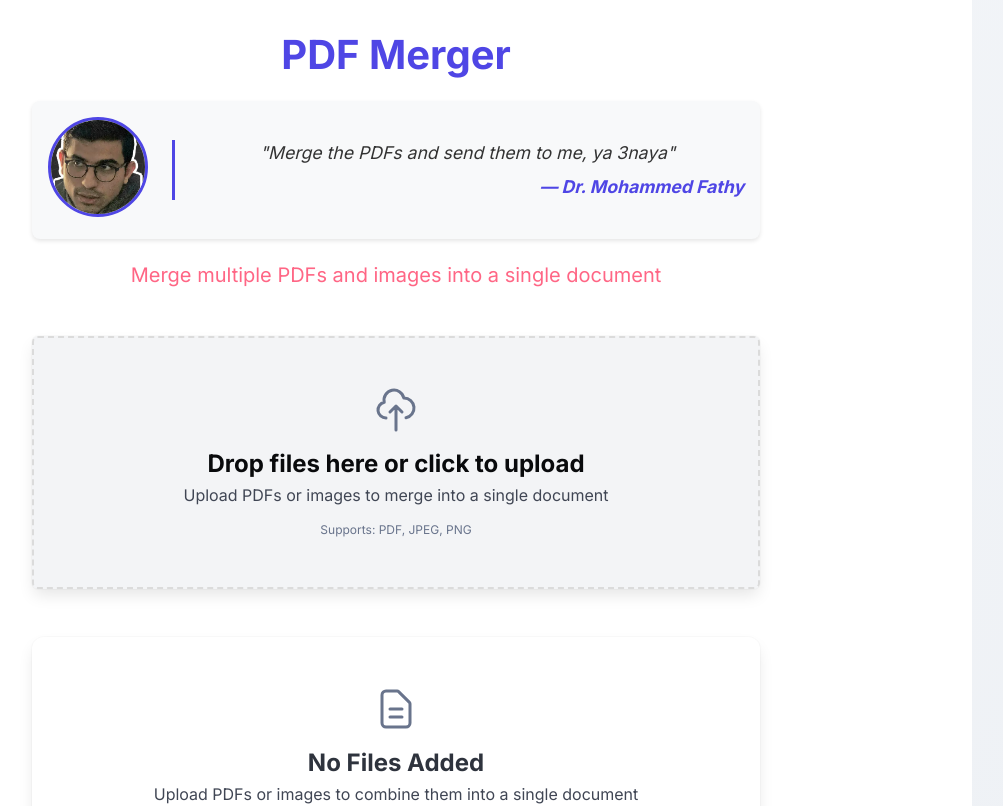
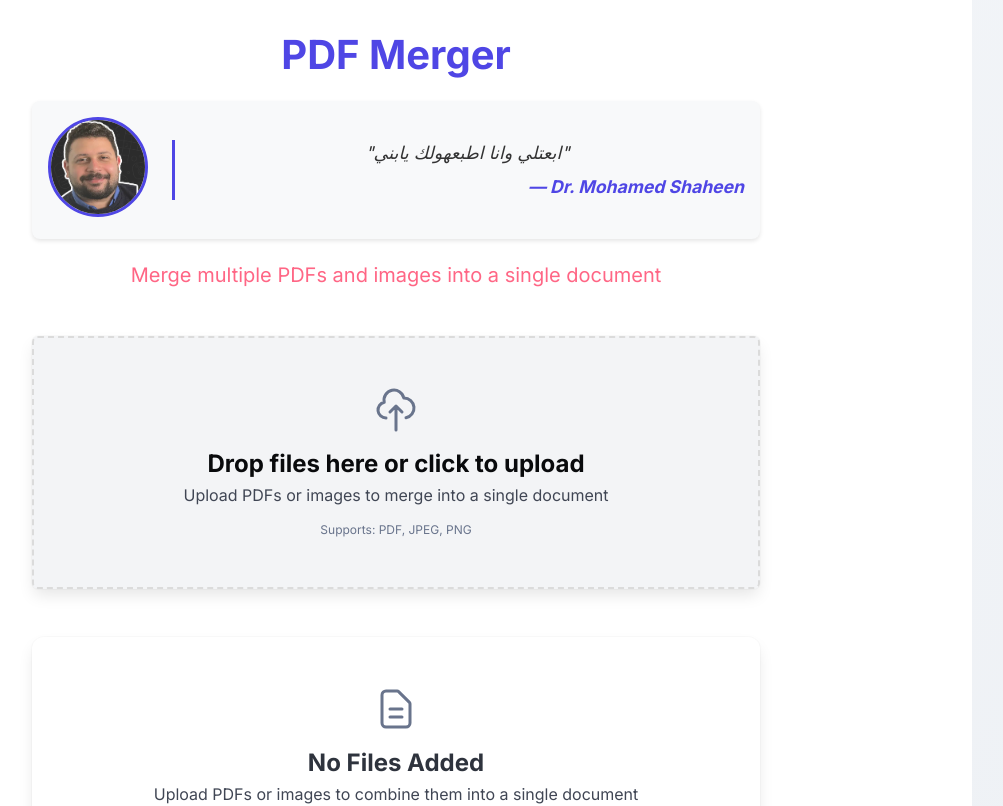
Before and after one commit to mohammed-a-hamdy/PDFMerger, a React (Vite) app in the folder PDF-Merger/: page / in a window 1280 px wide. Shown: the top 806 px of the page, without its empty margins (244-1247 px from the left). Built offline with nearby package versions, Linux system fonts and the light colour scheme.

Commit message:
Shahen instead of FAthy

```diff
--- a/PDF-Merger/src/App.jsx
+++ b/PDF-Merger/src/App.jsx
@@ -243,12 +243,12 @@ function App() {
               <h1 className="title is-2 mb-2 has-text-primary">PDF Merger</h1>
               <div className="quote-container">
                 <div className="quote-image">
-                  <img src="/image.png" alt="Dr. Mohammed Fathy" />
+                  <img src="/image.png" alt="Dr. Mohamed Shaheen" />
                 </div>
                 <div className="quote-text">
                   <blockquote>
-                    "Merge the PDFs and send them to me, ya 3naya"
-                    <footer>— Dr. Mohammed Fathy</footer>
+                    "ابعتلي وانا اطبعهولك يابني"
+                    <footer>— Dr. Mohamed Shaheen</footer>
                   </blockquote>
                 </div>
               </div>
```
Also changed, not shown: PDF-Merger/public/image.png.
